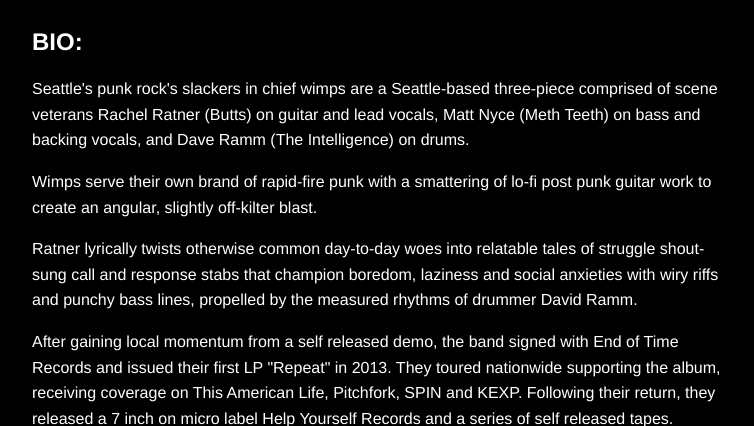
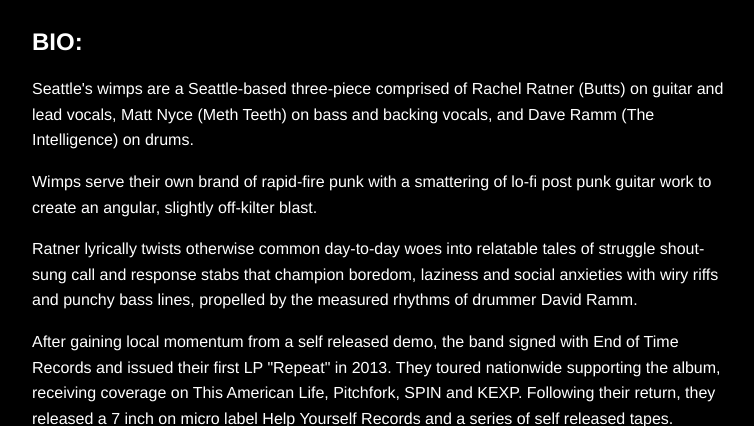
Before and after one commit to rvratner/wimps, a PHP site: page /contact.php?action=1 in a window 1280 px wide. Shown: the part 1947-2373 px from the top of the page, without its empty margins (258-1012 px from the left). Run offline with PHP 8.4, Linux system fonts and the light colour scheme; data that the repository does not hold is empty; some libraries are stand-ins or nearby versions.

Commit message:
updating bio

```diff
--- a/contact.php
+++ b/contact.php
@@ -22,7 +22,7 @@
 
 <h2>Bio:</h2>
 
-<p>Seattle's punk rock's slackers in chief wimps are a Seattle-based three-piece comprised of scene veterans Rachel Ratner (Butts) on guitar and lead vocals, Matt Nyce (Meth Teeth) on bass and backing vocals, and Dave Ramm (The Intelligence) on drums.</p>
+<p>Seattle's wimps are a Seattle-based three-piece comprised of Rachel Ratner (Butts) on guitar and lead vocals, Matt Nyce (Meth Teeth) on bass and backing vocals, and Dave Ramm (The Intelligence) on drums.</p>
 
 <p>Wimps serve their own brand of rapid-fire punk with a smattering of lo-fi post punk guitar work to create an angular, slightly off-kilter blast.</p>
 
```
